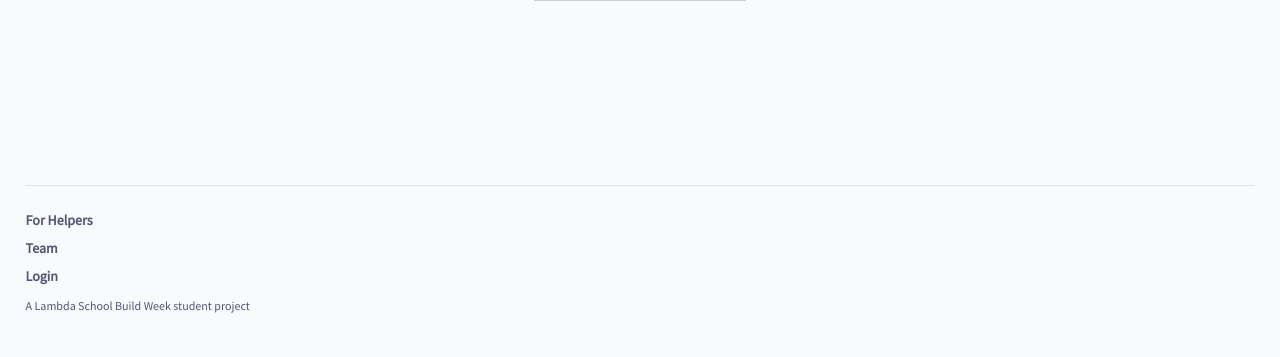
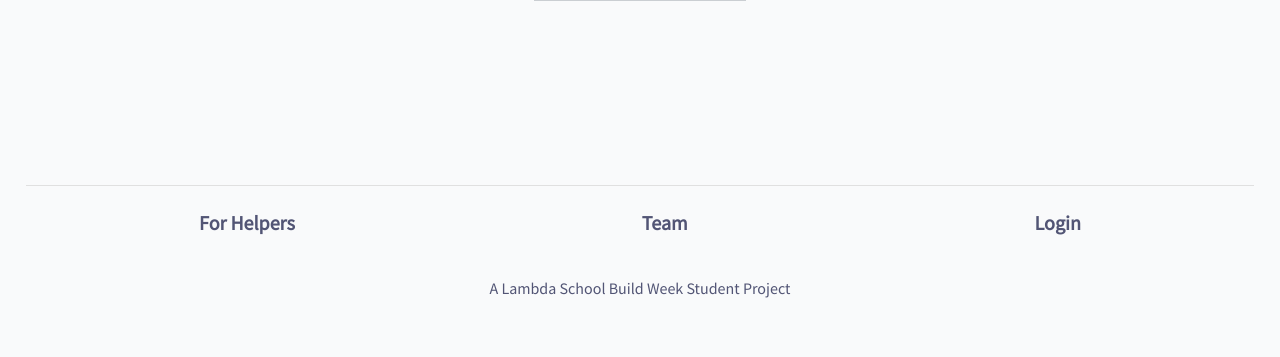
Before and after one commit to Build-Week-Dev-Desk-Que-1/UI, a PHP site: page / in a window 1280 px wide. Shown: the part 870-1227 px from the top of the page. After the commit the page ends 1168 px from the top, so only its background shows below. Run offline with PHP 8.4, Linux system fonts and the light colour scheme.

Commit message:
Updated footer for desktop display

```diff
--- a/about.html
+++ b/about.html
@@ -64,7 +64,7 @@
             <a href="helpers.html">For Helpers</a>
             <a href="https://front-end-fes0fn5fm.now.sh/">Login</a>
         </nav>
-        <p>A Lambda School Build Week student project</p>
+        <p>A Lambda School Build Week Student Project</p>
     </footer>
 </body>
 </html>
--- a/css/index.css
+++ b/css/index.css
@@ -310,6 +310,12 @@ footer .bottom-nav {
   display: flex;
   flex-direction: column;
 }
+@media (min-width: 550px) {
+  footer .bottom-nav {
+    flex-direction: row;
+    justify-content: space-around;
+  }
+}
 footer .bottom-nav a {
   font-size: 1.4rem;
   color: #525575;
@@ -317,7 +323,19 @@ footer .bottom-nav a {
   font-weight: 600;
   text-decoration: none;
 }
+@media (min-width: 550px) {
+  footer .bottom-nav a {
+    font-size: 2rem;
+  }
+}
 footer p {
   font-size: 1.2rem;
   margin-top: 10px;
 }
+@media (min-width: 550px) {
+  footer p {
+    font-size: 1.6rem;
+    text-align: center;
+    margin-top: 40px;
+  }
+}
--- a/helpers.html
+++ b/helpers.html
@@ -39,7 +39,7 @@
             <a href="about.html">Team</a>
             <a href="https://front-end-fes0fn5fm.now.sh/">Login</a>
         </nav>
-        <p>A Lambda School Build Week student project</p>
+        <p>A Lambda School Build Week Student Project</p>
     </footer>
 </body>
 </html>
--- a/index.html
+++ b/index.html
@@ -40,7 +40,7 @@
             <a href="about.html">Team</a>
             <a href="https://front-end-fes0fn5fm.now.sh/">Login</a>
         </nav>
-        <p>A Lambda School Build Week student project</p>
+        <p>A Lambda School Build Week Student Project</p>
     </footer>
 </body>
 </html>
--- a/less/footer.less
+++ b/less/footer.less
@@ -6,17 +6,32 @@ footer {
         display: flex;
         flex-direction: column;
 
+        @media @desktop {
+            flex-direction: row;
+            justify-content: space-around;
+        }
+
         a {
             font-size: 1.4rem;
             color: @main-color;
             margin: 7px 0;
             font-weight: 600;
             text-decoration: none;
+
+            @media @desktop {
+                font-size: 2rem;
+            }
         }
     }
 
     p {
         font-size: 1.2rem;
         margin-top: 10px;
+
+        @media @desktop {
+            font-size: 1.6rem;
+            text-align: center;
+            margin-top: 40px;
+        }
     }
 }
```
Also changed, not shown: css/about.css (+18 -0 lines).
